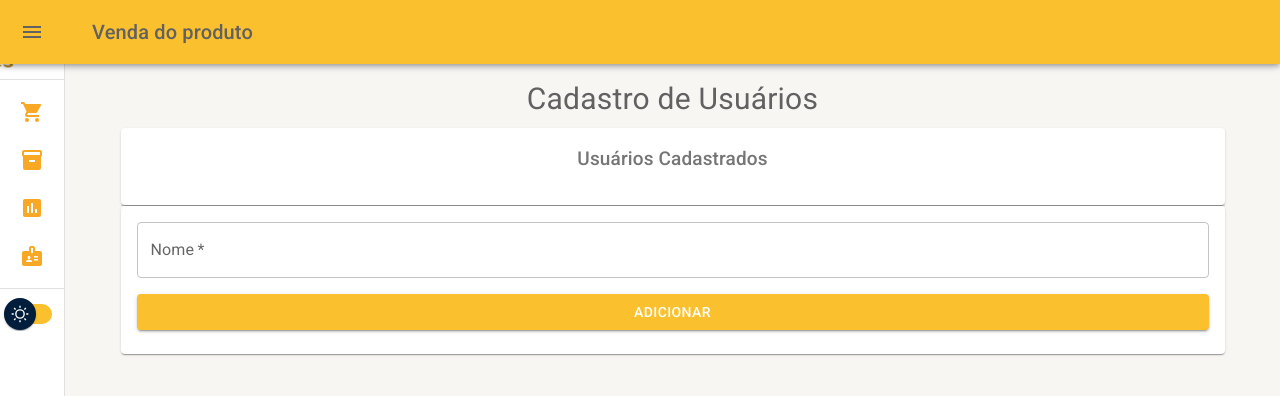
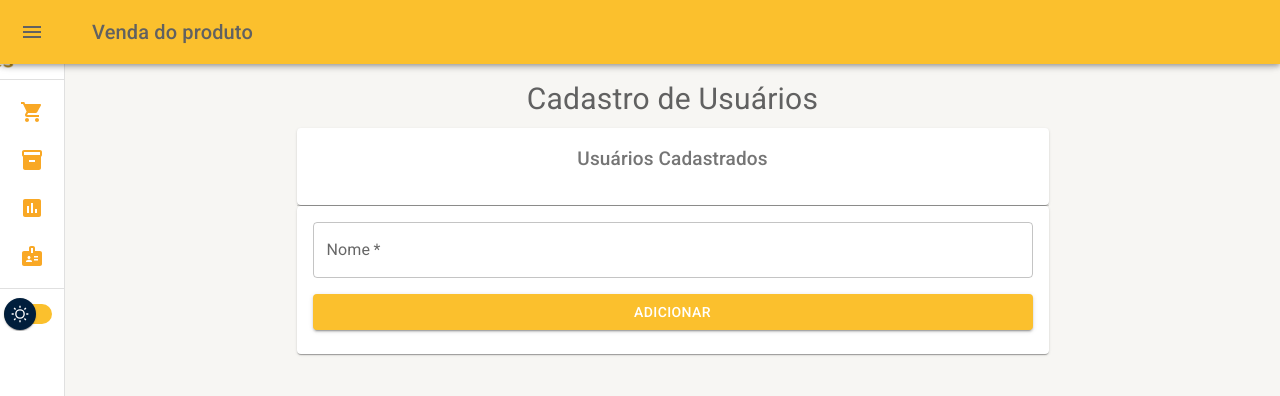
Before and after one commit to otaviovcn/tuca_lanches, a React (Create React App) app: page /cadastro in a window 1280 px wide. Shown: the top 396 px of the page. Built offline with nearby package versions, Linux system fonts and the light colour scheme.

Commit message:
:lipstick: 	feat: Atualiza oa tela de cadastro no modo responsivo

```diff
--- a/src/components/cadastro/Cadastro.jsx
+++ b/src/components/cadastro/Cadastro.jsx
@@ -59,7 +59,8 @@ export const Cadastro = () => {
   }, [usersList]);
 
   return (
-    <Container className="cadastro" sx={{ marginTop: theme.spacing(2) }}>
+      <Container  className="cadastro" sx={{ marginTop: theme.spacing(2), width: theme.spacing(100) }}>
+    {/* <div> */}
       <Typography gutterBottom variant="h4" align="center" sx={{ fontSize: 30 }}>
         Cadastro de Usuários
       </Typography>
@@ -140,5 +141,6 @@ export const Cadastro = () => {
         </Card>
       </form>
     </Container>
+    // </div>
   )
 };
--- a/src/components/menu-lateral/MenuLateral.jsx
+++ b/src/components/menu-lateral/MenuLateral.jsx
@@ -139,7 +139,7 @@ export const MenuLateral = ({ children }) => {
           width="140px"
           src={require("../../assets/tuca_lanches_icon_sf.png")}
           alt="Tuca Lanches"
-          onClick={() => handleClick('', 'Venda do produto')}
+          onClick={() => handleClick('/', 'Venda do produto')}
         />
           <IconButton onClick={handleDrawerClose} color={theme.palette.secondary.main}>
             {theme.direction === 'rtl' ? <ChevronRightIcon /> : <ChevronLeftIcon />}
@@ -178,7 +178,7 @@ export const MenuLateral = ({ children }) => {
           <ButtonToggleThemeMode />
         </Box>
       </Drawer>
-      <Container sx={{ display: 'flex', padding: 8 }}>
+      <Container width="100%" sx={{ display: 'flex', paddingTop: 8 }}>
         { children }
       </Container>
 
--- a/src/pages/Home.jsx
+++ b/src/pages/Home.jsx
@@ -6,7 +6,7 @@ import { Container, Typography } from '@mui/material';
 
 export const Home = () => {
   return (
-    <Container className="App" maxWidth="sm">
+    <Container className="App">
       <h1>Home</h1>
     </Container>
   )
```
